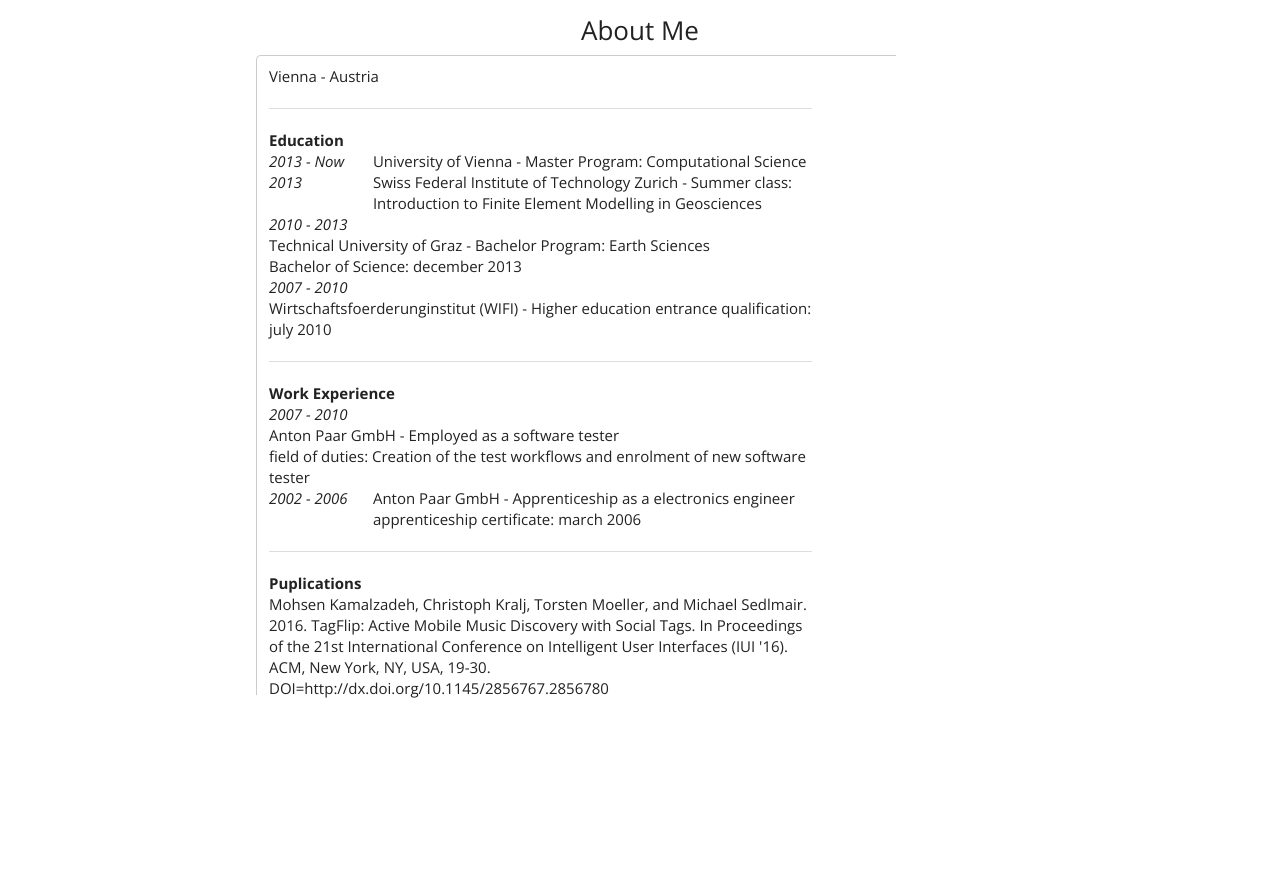
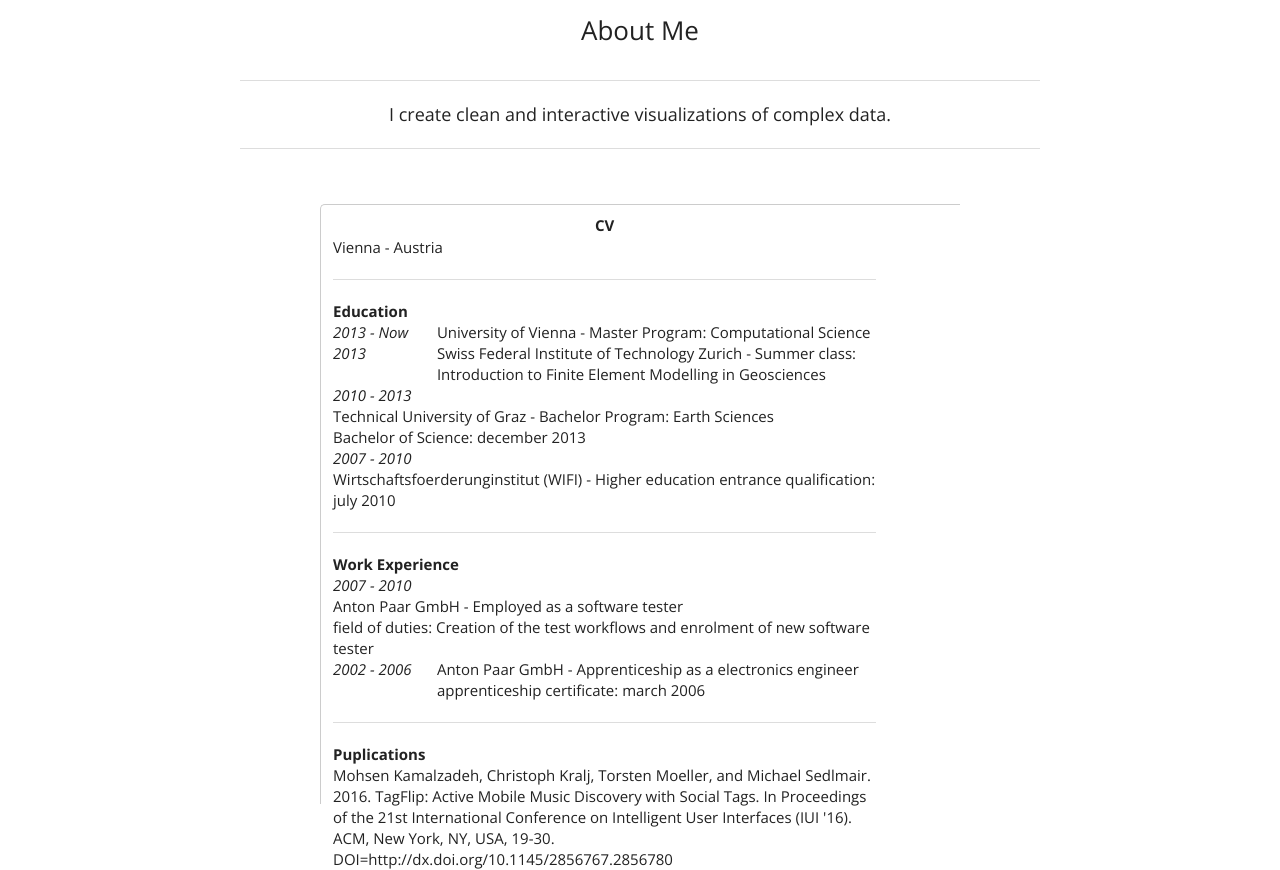
Before and after one commit to Christoph/Christoph.github.io, a website: page about.html in a window 1280 px wide. Shown: the part 50-920 px from the top of the page. Before the commit the page ends 800 px from the top, so only its background shows below. Drawn offline with nearby package versions, Linux system fonts and the light colour scheme.

Commit message:
Fixed styles

```diff
--- a/about.html
+++ b/about.html
@@ -23,10 +23,20 @@
   </nav>
 
   <h3 style="text-align: center;">About Me</h3>
-  <div class="main corner" style="height: 80%; width: 50%;">
+
+  <div style="margin-top: 35px; margin-bottom: 55px;">
+    <div style="text-align: center; width: 800px; margin: 0 auto">
+      <hr>
+      <span style="font-size: large; font-weight: 400;">I create clean and interactive visualizations of complex data.</span>
+      <hr>
+    </div>
+  </div>
+
+  <div class="main corner" style="height: 600px; width: 50%;">
   <div class="inner">
+    <div style="text-align: center; margin-bottom: -20px"><strong>CV</strong></div>
+    <br>
     Vienna - Austria
-
     <hr>
     <strong>Education</strong>
     <br>
@@ -54,7 +64,6 @@
     <strong>Puplications</strong>
     <br>
     <div style="display: inline-block;">Mohsen Kamalzadeh, Christoph Kralj, Torsten Moeller, and Michael Sedlmair. 2016. TagFlip: Active Mobile Music Discovery with Social Tags. In Proceedings of the 21st International Conference on Intelligent User Interfaces (IUI '16). ACM, New York, NY, USA, 19-30. DOI=http://dx.doi.org/10.1145/2856767.2856780</div>
-
   </div>
   </div>
 </div>
--- a/main.css
+++ b/main.css
@@ -10,13 +10,11 @@
 }
 
 .main {
-  margin-left: 20%;
-  margin-right: 20%;
+  margin: 0 auto;
 }
 
 .single {
-  margin-left: 20%;
-  margin-right: 20%;
+  margin: 0 auto;
 }
 
 .inner {
@@ -47,7 +45,6 @@
   border-left: 1px solid #ccc;
   border-top: 1px solid #ccc;
   border-top-left-radius: 5px;
-  position: absolute;
 }
 
 .start {
```
Also changed, not shown: contact.html (+1 -1 lines), index.html (+3 -0 lines).
